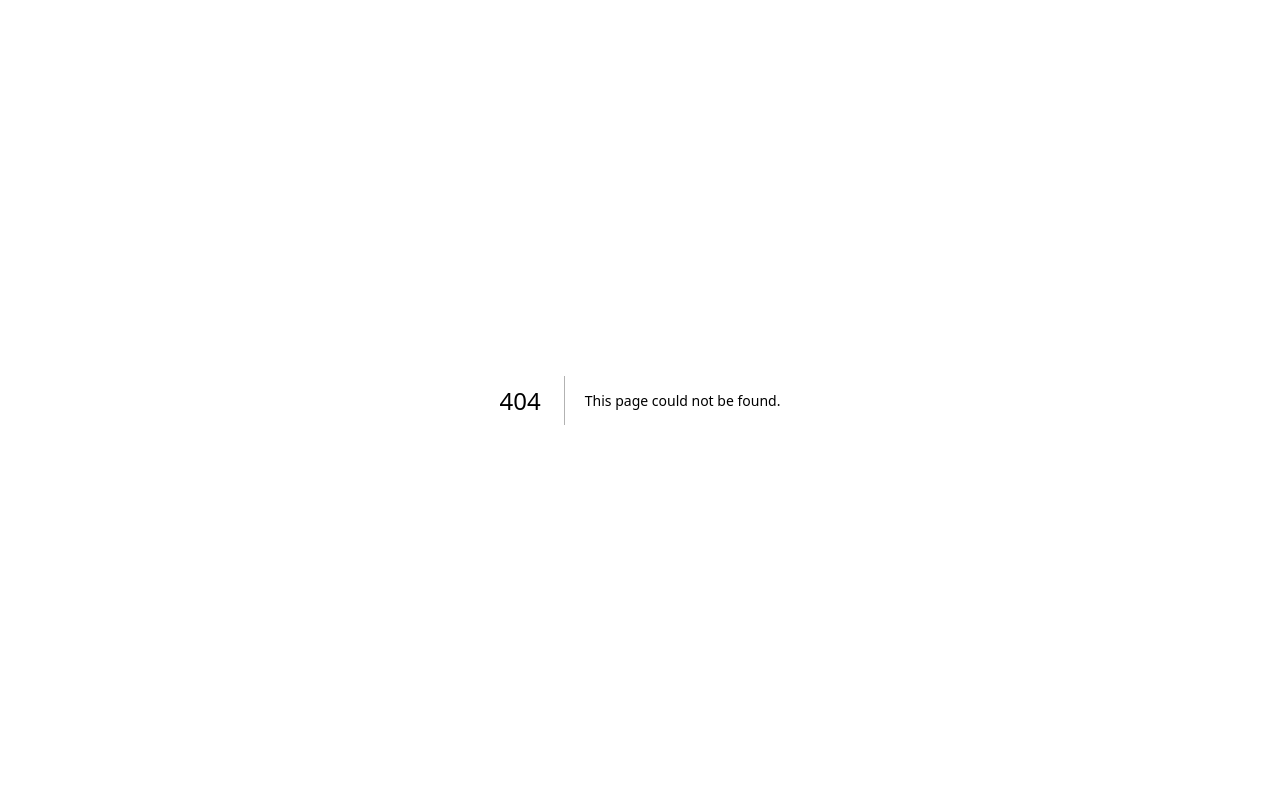
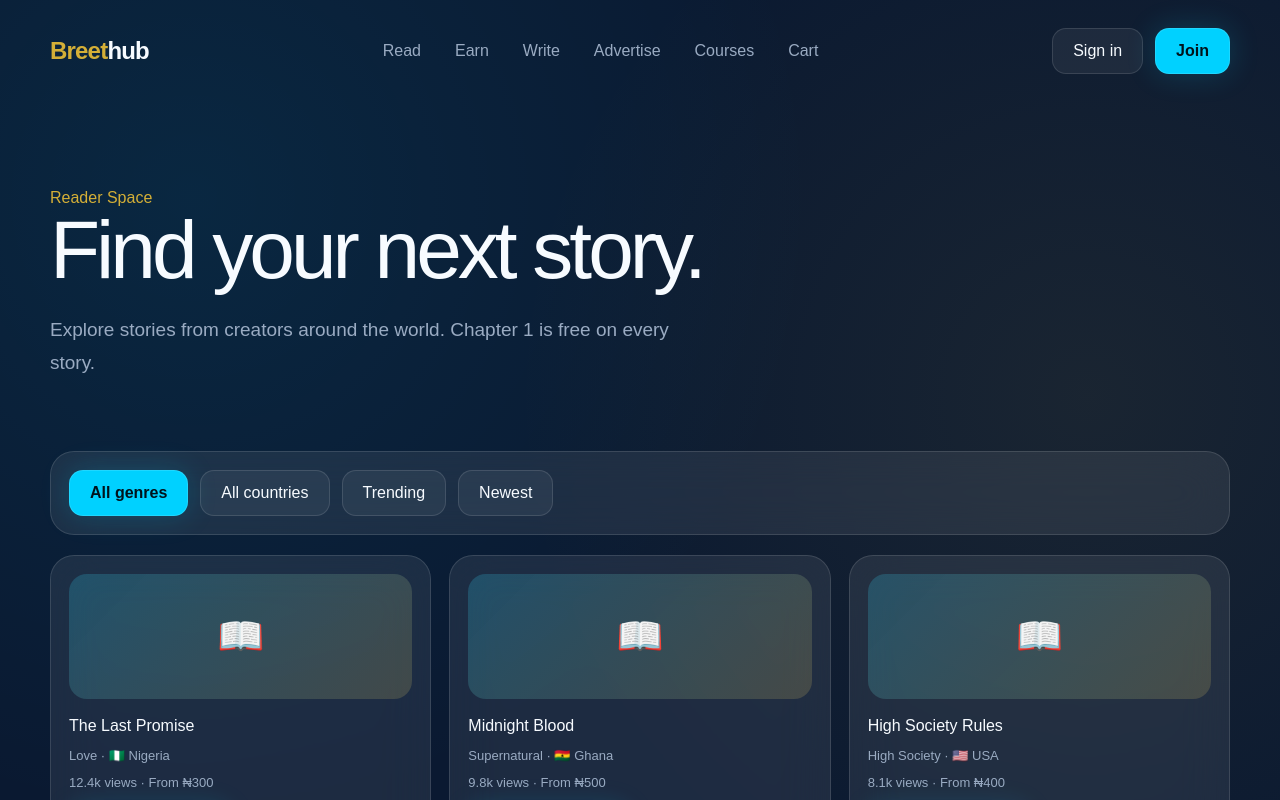
Before and after one commit to nifemiabioye59-max/Breethub, a Next.js app: page /read in a window 1280 px wide. Before the commit this address had no page. Shown: the top 800 px of the page. Built offline with nearby package versions, Linux system fonts and the light colour scheme.

Commit message:
Create ReadPage component to display stories
This file implements the ReadPage component, which displays a list of stories with their details and includes navigation and header components.

```diff
--- /dev/null
+++ b/app/read/page.tsx
@@ -0,0 +1,54 @@
+import { Nav, StoryCard, PageHeader } from "../../components/ui";
+
+const stories = [
+  ["The Last Promise", "Love", "🇳🇬 Nigeria", "12.4k", "₦300"],
+  ["Midnight Blood", "Supernatural", "🇬🇭 Ghana", "9.8k", "₦500"],
+  ["High Society Rules", "High Society", "🇺🇸 USA", "8.1k", "₦400"],
+  ["Campus Hearts", "High School Romance", "🇰🇪 Kenya", "7.5k", "₦300"],
+  ["Moon Magic", "Magic", "🇬🇧 UK", "6.9k", "₦500"],
+  ["After the War", "Historical", "🇳🇬 Nigeria", "5.4k", "₦700"],
+  ["Her Secret", "Lesbian", "🇺🇸 USA", "4.8k", "₦400"],
+  ["His Secret", "Gay", "🇬🇧 UK", "4.2k", "₦400"],
+  ["Broken Crown", "Dark Romance", "🇬🇭 Ghana", "3.9k", "₦500"],
+  ["Panel One", "Comics", "🇳🇬 Nigeria", "3.4k", "₦300"],
+  ["The Heir", "High Society", "🇰🇪 Kenya", "2.8k", "₦500"],
+  ["Forever Us", "Love", "🇺🇸 USA", "2.1k", "₦300"],
+];
+
+export default function ReadPage() {
+  return (
+    <main className="page">
+      <div className="container">
+        <Nav />
+
+        <PageHeader
+          eyebrow="Reader Space"
+          title="Find your next story."
+          description="Explore stories from creators around the world. Chapter 1 is free on every story."
+        />
+
+        <div className="glass" style={{ padding: 18, marginBottom: 20 }}>
+          <div className="actions">
+            <button className="btn btn-primary">All genres</button>
+            <button className="btn btn-secondary">All countries</button>
+            <button className="btn btn-secondary">Trending</button>
+            <button className="btn btn-secondary">Newest</button>
+          </div>
+        </div>
+
+        <div className="grid">
+          {stories.map(([title, genre, country, views, price]) => (
+            <StoryCard
+              key={title}
+              title={title}
+              genre={genre}
+              country={country}
+              views={views}
+              price={price}
+            />
+          ))}
+        </div>
+      </div>
+    </main>
+  );
+}
```
